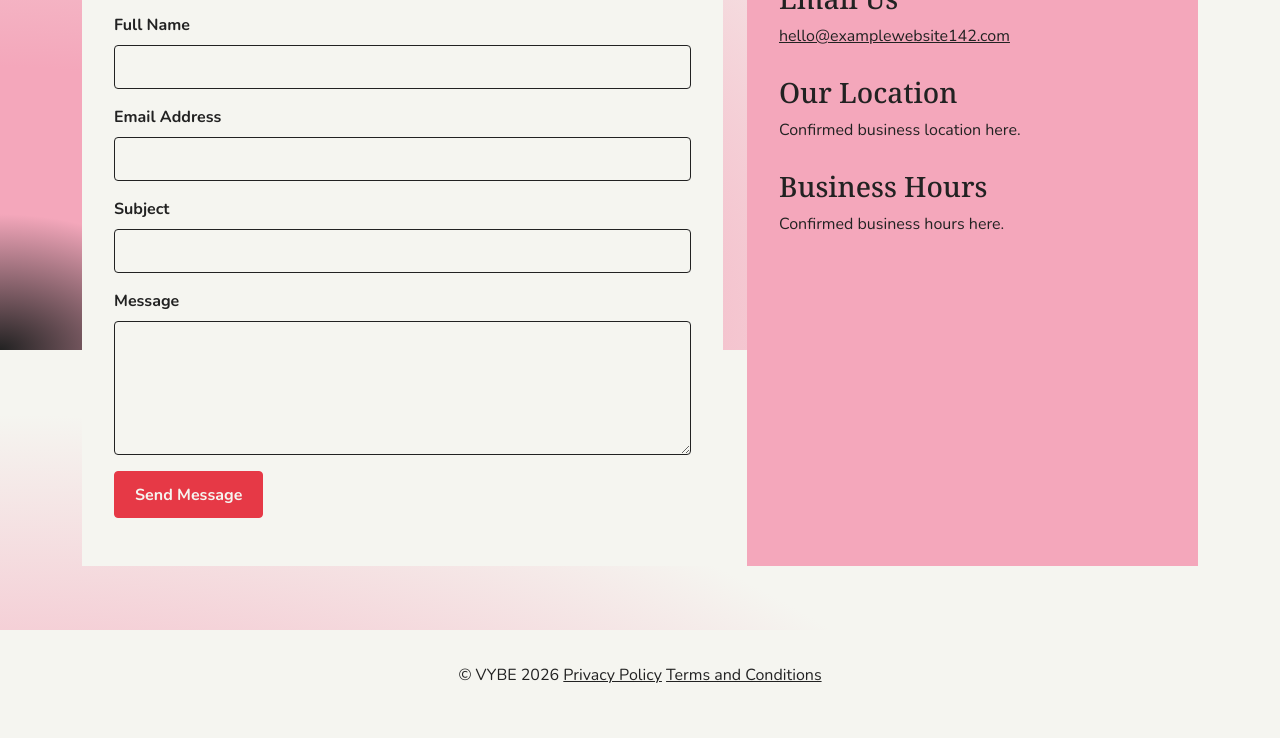
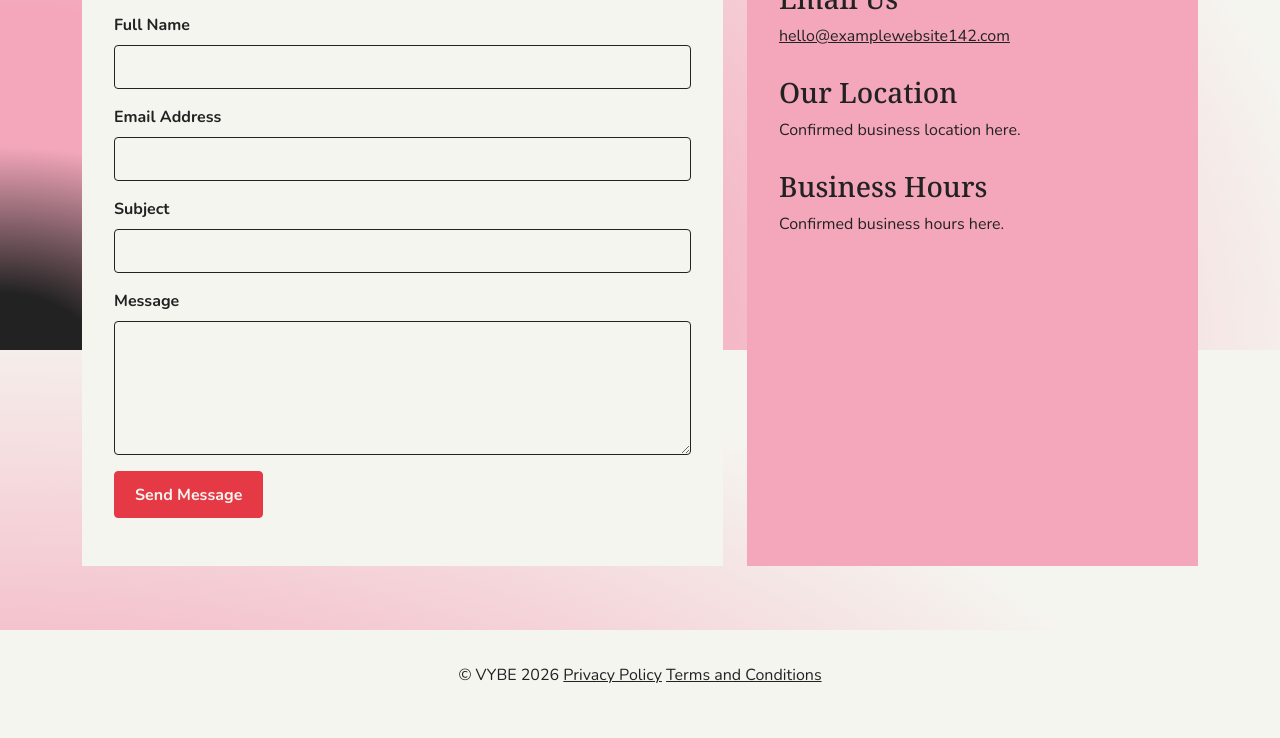
Before and after one commit to jianellenriquez3/vybe-store, a plain HTML site: page html/contact.html in a window 1280 px wide. Shown: the part 450-1188 px from the top of the page. Drawn offline with nearby package versions, Linux system fonts and the light colour scheme.

Commit message:
Update style.css with gradient background

```diff
--- a/css/style.css
+++ b/css/style.css
@@ -30,9 +30,10 @@ body {
     background: radial-gradient(
         ellipse at 0% 100%,
         var(--primary) 0%,
-        var(--accent-pink) 12%,
-        var(--accent-pink) 25%,
-        var(--background) 65%,
+        var(--primary) 5%,
+        var(--accent-pink) 18%,
+        var(--accent-pink) 30%,
+        var(--background) 75%,
         var(--background) 100%
     );
     background-attachment: fixed;
```
